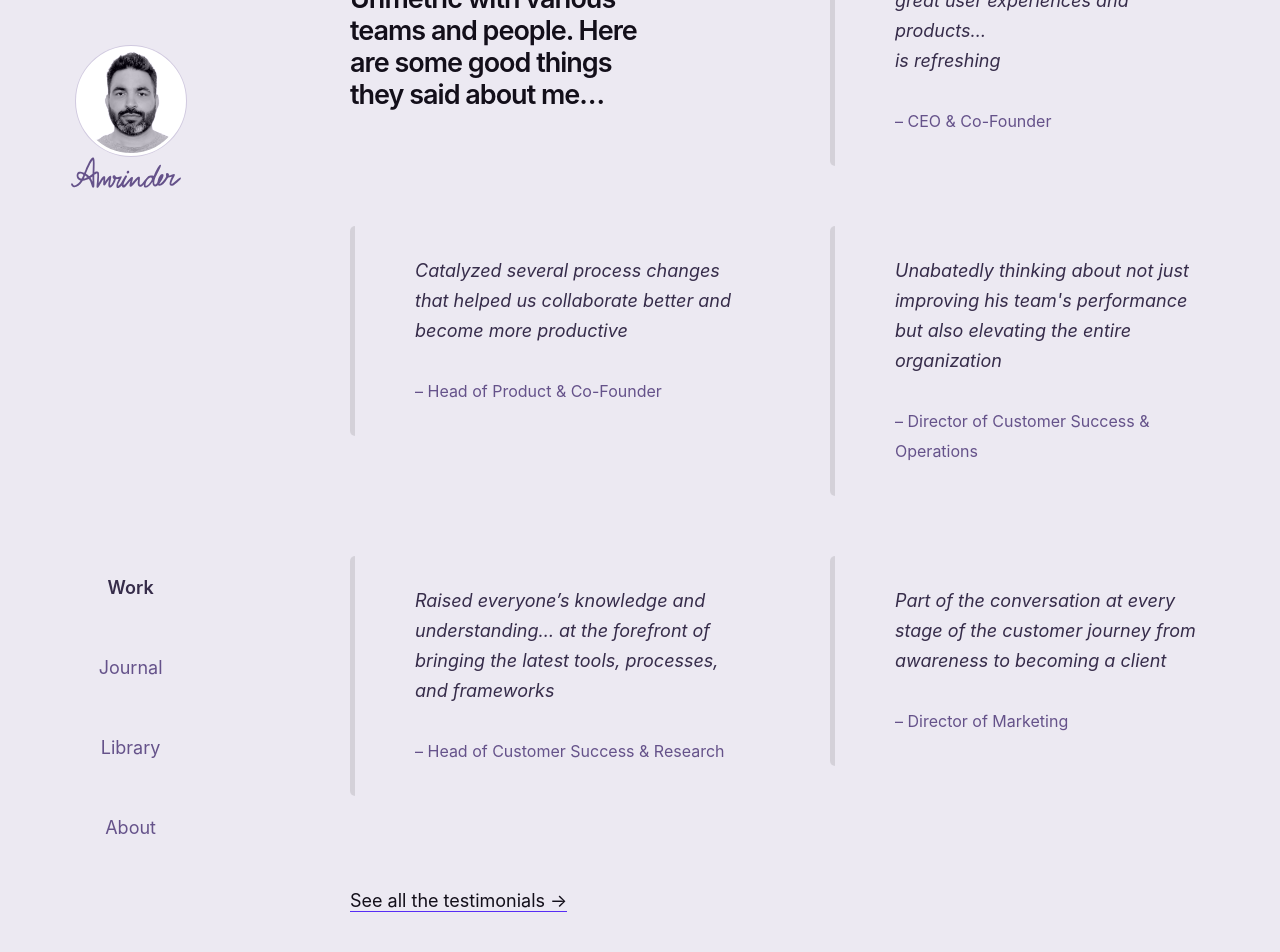
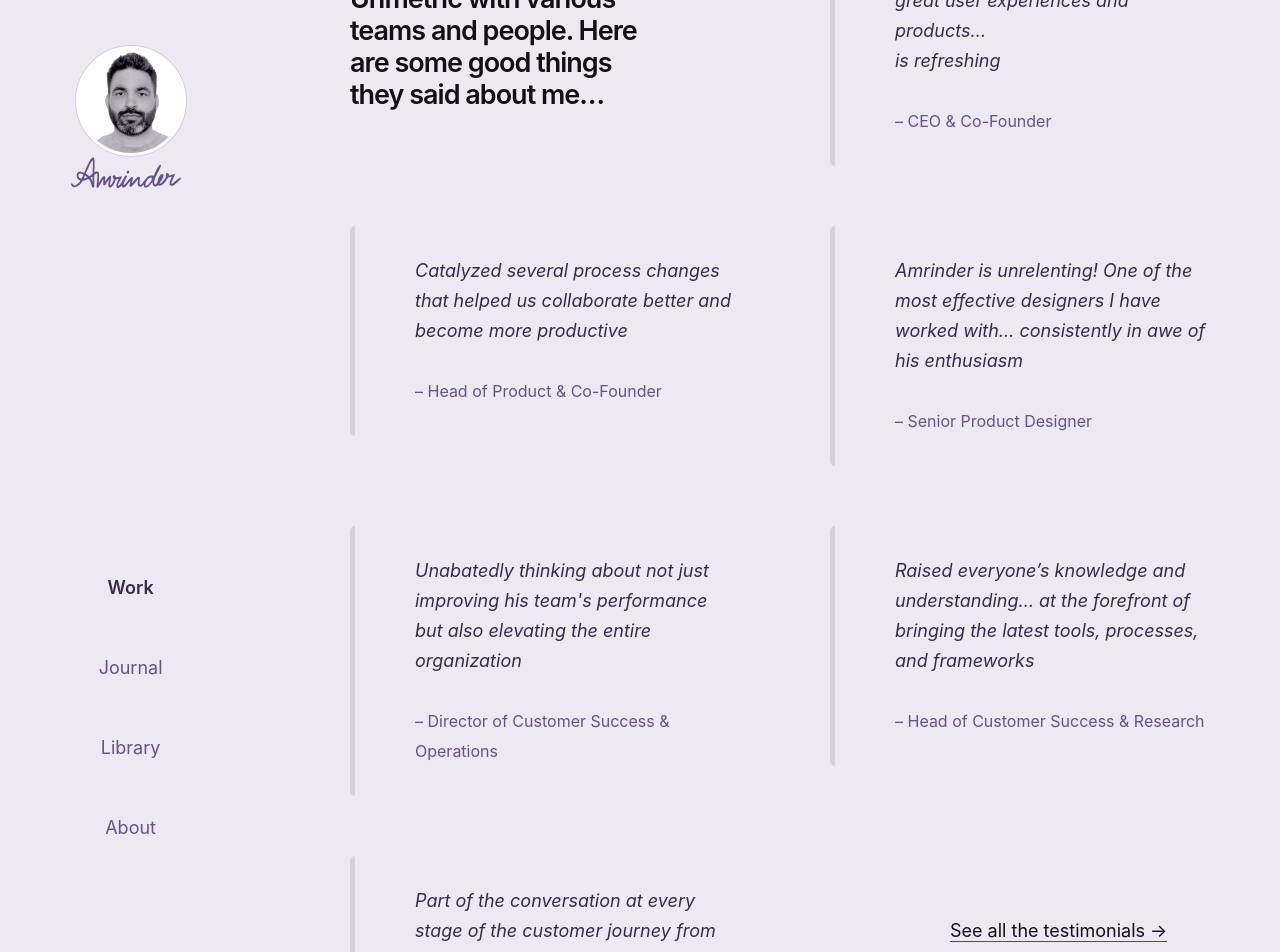
Before and after one commit to harjotgrewal/amrindersandhu, a Jekyll site: the page built from index.html, in a window 1280 px wide and 1400 px high, scrolled down 5427 px. Shown: the top 952 px of the window. Built offline with Jekyll 4.4.1, drawn with Linux system fonts in a browser that asks for light colours.

Commit message:
[A][HTML][CSS] Karl’s testimonial

```diff
--- a/_scss/_components-testimonial.scss
+++ b/_scss/_components-testimonial.scss
@@ -27,7 +27,7 @@
             position: absolute;
 
             &:first-child {
-                left: -15px;
+                left: -10px;
             }
         }
     }
--- a/css/styles.css
+++ b/css/styles.css
@@ -1801,7 +1801,7 @@ button,
     font-size: 21px;
     position: absolute; }
     .c-testimonial blockquote span:first-child {
-      left: -15px; }
+      left: -10px; }
 
 @media screen and (max-width: 44.9375em) {
   .c-testimonial__author {
--- a/index.html
+++ b/index.html
@@ -142,7 +142,7 @@ page-description: For 12 years, Amrinder has lead design at startups to help ach
 
 
         <div class="l-span_4">
-            <p class="0u-pad_right--30"><strong>As an individual contributor</strong>, I built a dozen products from ideation to execution. With a user-centered approach, unwavering attention to details, and using data as a design tool, I continuously improved the quality and user experience of products while achieving business outcomes. I also built a design system and front-end architecture, designed websites, newsletters, and pitch decks. </p>
+            <p><strong>As an individual contributor</strong>, I built a dozen products from ideation to execution. With a user-centered approach, unwavering attention to details, and using data as a design tool, I continuously improved the quality and user experience of products while achieving business outcomes. I also built a design system and front-end architecture, designed websites, newsletters, and pitch decks. </p>
         </div>
 
 
@@ -194,6 +194,14 @@ page-description: For 12 years, Amrinder has lead design at startups to help ach
 
         <div class="l-span_4">
             <blockquote>
+                <p class="no-hypens">Amrinder is unrelenting! One of the most effective designers I have worked with… consistently in awe of his enthusiasm</p>
+
+                <footer>– Senior Product Designer</footer>
+            </blockquote>
+        </div>
+
+        <div class="l-span_4">
+            <blockquote>
                 <p class="no-hypens">Unabatedly thinking about not just improving his team's performance but also elevating the entire organization</p>
 
                 <footer>– Director of Customer Success & Operations</footer>
@@ -216,7 +224,7 @@ page-description: For 12 years, Amrinder has lead design at startups to help ach
             </blockquote>
         </div>
 
-        <p class="l-span_4 u-space_below--more">
+        <p class="l-span_6-9 u-space_below--more u-space_above--more">
             <a href="/testimonials.html">See all the testimonials &rarr;</a>
         </p>
     </section>
```
Also changed, not shown: testimonials.html (+23 -0 lines), assets/i/photos/karl.jpeg (added), 4 other files.
